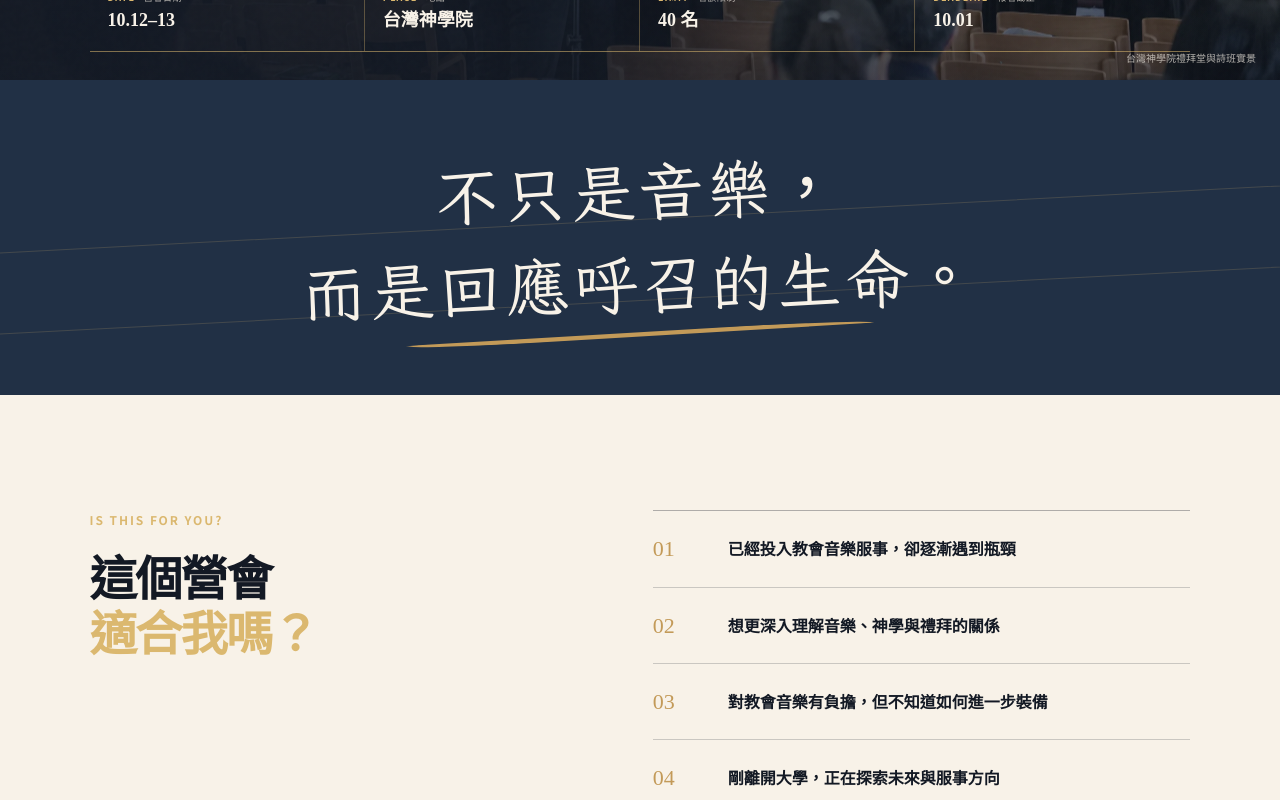
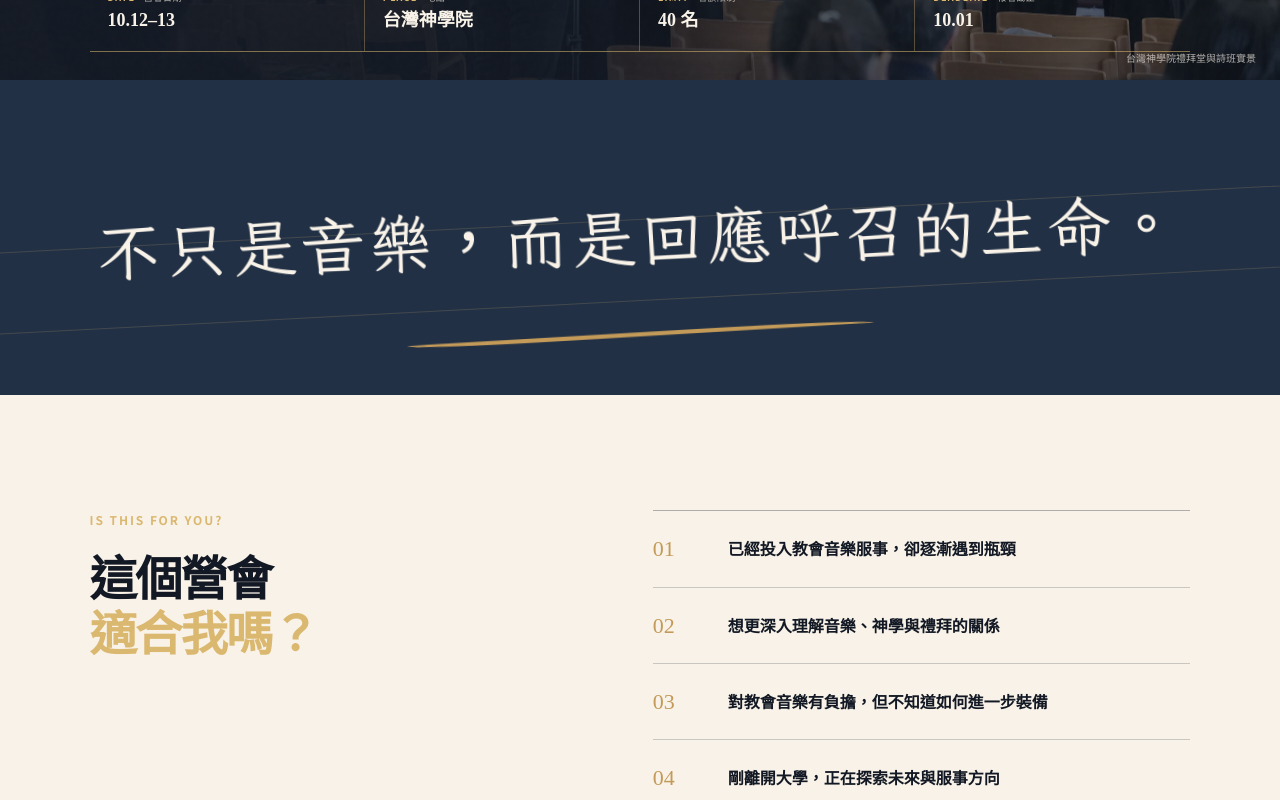
Before and after one commit to tgst-musix/experience-camp-2026, a React (Vite) app: page / in a window 1280 px wide. Shown: the part 720-1520 px from the top of the page. Built offline with nearby package versions, Linux system fonts and the light colour scheme; a web font is replaced by a local one.

Commit message:
加入兩段手寫逐字動畫

```diff
--- a/src/App.tsx
+++ b/src/App.tsx
@@ -1,6 +1,6 @@
 "use client";
 
-import { useEffect, useState } from "react";
+import { useEffect, useState, type CSSProperties } from "react";
 import styles from "./home.module.css";
 
 const asset = (path: string) => `${import.meta.env.BASE_URL}${path}`;
@@ -58,6 +58,9 @@ const faqs = [
 function ScheduleRows({ items }: { items: string[][] }) { return <div className={styles.scheduleRows}>{items.map(([time, title, place]) => <div className={styles.scheduleRow} key={`${time}-${title}`}><time>{time}</time><strong>{title}</strong><span>{place}</span></div>)}</div>; }
 function PhotoFrame({ src, alt, portrait = false, position = "center" }: { src: string; alt: string; portrait?: boolean; position?: string }) {
   return <div className={`${styles.photoFrame} ${portrait ? styles.portrait : ""}`}><img src={src} alt={alt} style={{ objectPosition: position }} loading="lazy" /></div>;
+}
+function HandwrittenText({ text, startIndex = 0 }: { text: string; startIndex?: number }) {
+  return <>{Array.from(text).map((char, index) => <span key={`${char}-${index}`} className={styles.handwrittenChar} aria-hidden="true" style={{ "--char-index": startIndex + index } as CSSProperties}>{char === " " ? "\u00A0" : char}</span>)}</>;
 }
 
 export default function Home() {
@@ -122,7 +125,7 @@ export default function Home() {
       <p className={styles.artNote}>台灣神學院禮拜堂與詩班實景</p>
     </section>
 
-    <section className={styles.handwrittenStatement} aria-label="活動核心宣言"><p>不只是音樂，<br />而是回應呼召的生命。</p><i aria-hidden="true" /></section>
+    <section className={styles.handwrittenStatement} data-reveal="true" aria-label="活動核心宣言"><p aria-label="不只是音樂，而是回應呼召的生命。"><span className={styles.handwritingLine}><HandwrittenText text="不只是音樂，" /></span><span className={styles.handwritingLine}><HandwrittenText text="而是回應呼召的生命。" startIndex={7} /></span></p><i aria-hidden="true" /></section>
 
     <section className={`${styles.section} ${styles.audience}`}><div className={styles.sectionHeading}><p className={styles.eyebrow}>IS THIS FOR YOU?</p><h2 className={styles.audienceTitle}>這個營會<br /><span>適合我嗎？</span></h2></div><div className={styles.audienceList}>{["已經投入教會音樂服事，卻逐漸遇到瓶頸", "想更深入理解音樂、神學與禮拜的關係", "對教會音樂有負擔，但不知道如何進一步裝備", "剛離開大學，正在探索未來與服事方向", "沒有音樂本科背景，擔心自己是否適合"].map((item, i) => <div key={item}><span>0{i + 1}</span><p>{item}</p></div>)}</div><p className={styles.audienceNote}>不限音樂科系背景。歡迎正在參與教會音樂服事，或對教會音樂事工與進修方向有負擔的你。</p></section>
 
@@ -142,7 +145,7 @@ export default function Home() {
 
     <section className={`${styles.section} ${styles.faq}`} id="faq"><div className={styles.sectionHeading}><p className={styles.eyebrow}>FAQ</p><h2>常見問題</h2></div><div className={styles.faqList}>{faqs.map(([question, answer]) => <details key={question}><summary>{question}<span>＋</span></summary><p>{answer}</p></details>)}</div></section>
 
-    <section className={styles.finalCta} id="contact"><div><p className={styles.eyebrow}>2026 CHURCH MUSIC CAMP</p><p className={styles.finalHandwriting}>也許，這就是你回應呼召的下一步。</p><h2>也許你不需要現在就決定未來，<br />但可以先走進來，<span>真實體驗。</span></h2><p>限額 40 名｜10 月 1 日截止報名</p><div><a className={styles.primaryButton} href={registrationUrl} target="_blank" rel="noreferrer">立即報名 ↗</a><a className={styles.ghostButton} href={lineUrl} target="_blank" rel="noreferrer">加入 LINE 詢問 ↗</a></div></div></section>
+    <section className={styles.finalCta} id="contact" data-reveal="true"><div><p className={styles.eyebrow}>2026 CHURCH MUSIC CAMP</p><p className={styles.finalHandwriting} aria-label="也許，這就是你回應呼召的下一步。"><HandwrittenText text="也許，這就是你回應呼召的下一步。" /></p><h2 className={styles.finalHeadline}>也許你不需要現在就決定未來，<br />但可以先走進來，<span>真實體驗。</span></h2><p className={styles.finalMeta}>限額 40 名｜10 月 1 日截止報名</p><div className={styles.finalActions}><a className={styles.primaryButton} href={registrationUrl} target="_blank" rel="noreferrer">立即報名 ↗</a><a className={styles.ghostButton} href={lineUrl} target="_blank" rel="noreferrer">加入 LINE 詢問 ↗</a></div></div></section>
 
     <footer className={styles.footer}><div className={styles.footerBrand}><img className={styles.footerLogo} src={asset("church-music-logo.png")} alt="台灣神學研究學院教會音樂組 Logo" /><p>台灣神學院<br />教會音樂碩士班</p></div><div><b>活動資訊</b><a href="#experience">活動特色</a><a href="#schedule">兩日行程</a><a href="#info">參加資訊</a></div><div><b>快速連結</b><a href={registrationUrl} target="_blank" rel="noreferrer">報名表單</a><a href={lineUrl} target="_blank" rel="noreferrer">LINE@</a><a href={programUrl} target="_blank" rel="noreferrer">碩士班介紹</a><a href={mapUrl} target="_blank" rel="noreferrer">Google 地圖</a><a href="https://www.facebook.com/profile.php?id=61577588704155" target="_blank" rel="noreferrer">Facebook</a></div><div className={styles.footerStatement}><span>MUSIC</span><i>→</i><span>LEADERSHIP</span><i>→</i><span>MINISTRY</span></div></footer>
     <aside className={styles.mobileRegisterBar} aria-label="手機版快速報名"><span><b>10.12–13</b><small>限額 40 名</small></span><a href={registrationUrl} target="_blank" rel="noreferrer">立即報名 ↗</a></aside>
```
